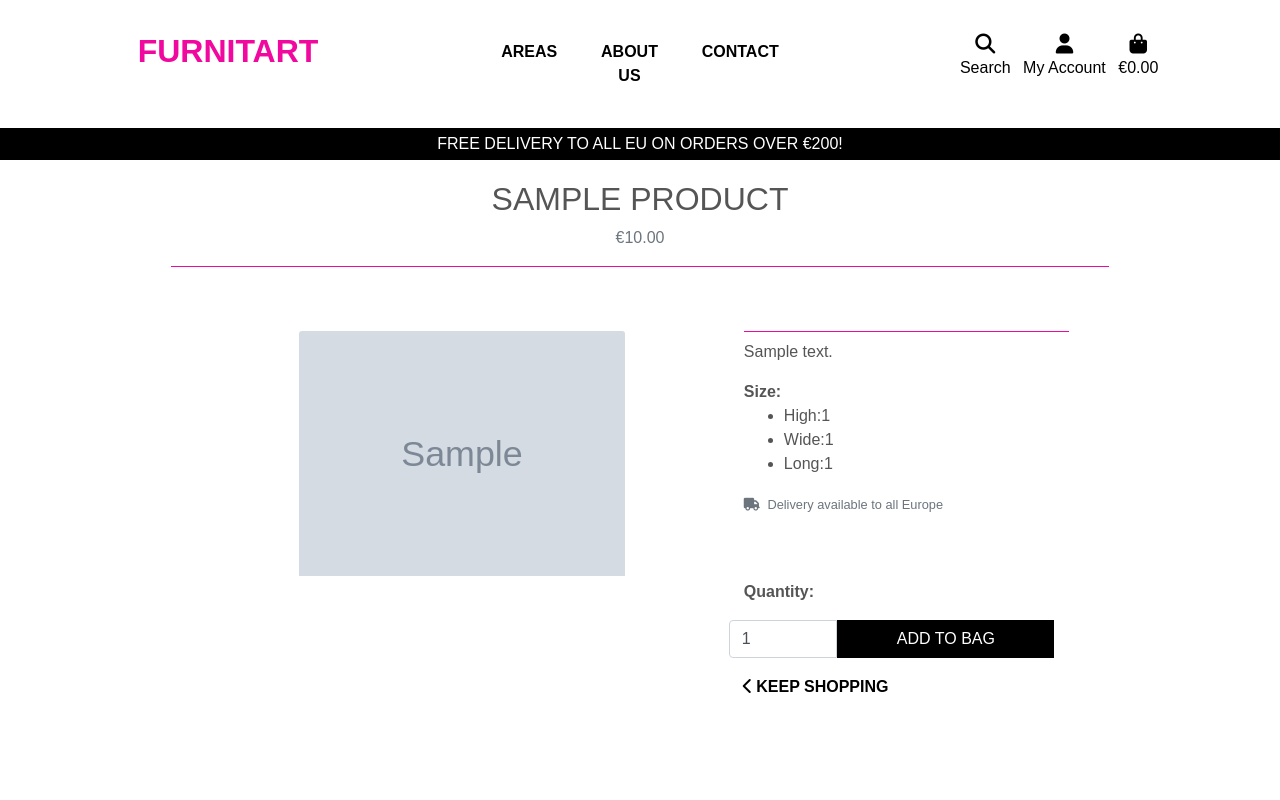
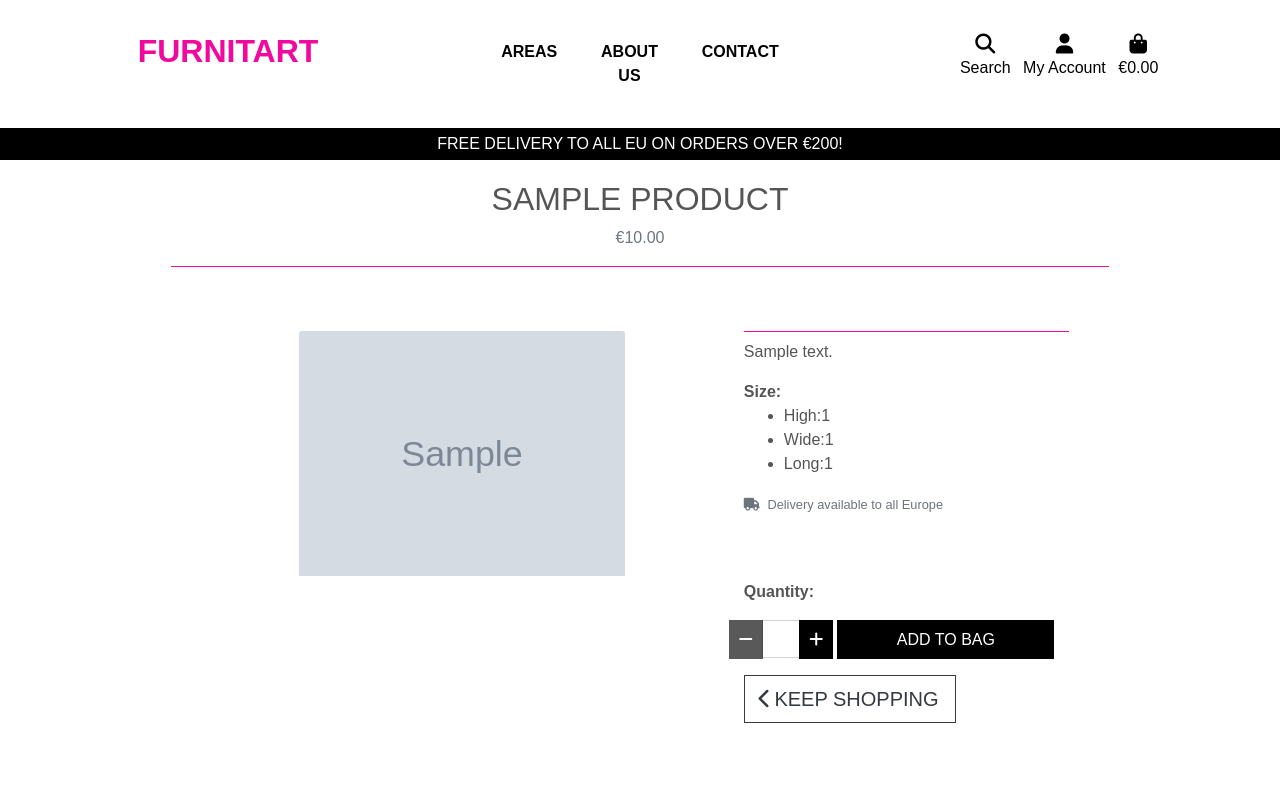
Before and after one commit to belli29/furnitart, a Django app: page /products/1 in a window 1280 px wide. Run offline with Django 3.2, Linux system fonts and the light colour scheme; tables that the repository leaves empty hold one stand-in row (values such as "Sample post"); grey boxes marked "Sample" are stand-in pictures; some libraries are stand-ins or nearby versions; some web fonts are replaced.

Commit message:
added quantity_input_script.html

```diff
--- a/bag/templates/bag/bag.html
+++ b/bag/templates/bag/bag.html
@@ -58,8 +58,8 @@
                                         </tr>
 
                                                 {% if free_delivery_delta > 0 %}
-                                                    <p class="mb-1 text-danger">
-                                                        You could get free delivery by spending just <strong>${{ free_delivery_delta }}</strong> more!
+                                                    <p class="mb-1 text-color-pr">
+                                                        You could get free delivery by spending just <strong>€{{ free_delivery_delta }}</strong> more!
                                                     </p>
                                                 {% endif %}
                                             </td>
@@ -82,7 +82,7 @@
                     <div class="col-lg-6 offset-lg-3 text-center">
                         <div class="row">
                             <div class="col-12 col-lg-6 col-lg order-last order-lg-first">
-                                <a href="{% url 'products' %}" class="btn btn-outline-black rounded-0 btn-lg">
+                                <a href="{% url 'products' %}" class="btn btn-outline-dark rounded-0 btn-lg">
                                     <span class="icon">
                                         <i class="fas fa-chevron-left"></i>
                                     </span>
--- a/products/templates/products/product_details.html
+++ b/products/templates/products/product_details.html
@@ -60,13 +60,32 @@
                                     <p class="mt-3"><strong>Quantity:</strong></p>
                                     <div class="form-group">
                                         <div class="input-group row">
-                                            <input class="form-control qty_input col-4" type="number" name="quantity" value="1" min="1" max="{{ product.available_quantity}}" data-item_id="{{ product.id }}" id="id_qty_{{ product.id }}">
-                                            <input type="submit" class="btn btn-black rounded-0 text-uppercase col-8 " value="Add to Bag" >
+                                            <div class="input-group-prepend">
+                                                <button class="btn btn-black rounded-0 decrement-qty"
+                                                    data-item_id="{{ product.id}}" id="decrement-qty_{{ product.id }}">
+                                                    <span class="icon">
+                                                        <i class="fas fa-minus"></i>
+                                                    </span>
+                                                </button>
+                                            </div>
+                                            <input class="form-control qty_input col-4" type="number"
+                                                name="quantity" value="1" min="1" max="{{ product.available_quantity}}"
+                                                data-item_id="{{ product.id }}"
+                                                id="id_qty_{{ product.id }}">
+                                            <div class="input-group-append">
+                                                <button class="btn btn-black rounded-0 increment-qty"
+                                                    data-item_id="{{ product.id}}" id="increment-qty_{{ product.id }}">
+                                                    <span class="icon">
+                                                        <i class="fas fa-plus"></i>
+                                                    </span>
+                                                </button>
+                                            </div>
+                                            <input type="submit" class="ml-1 btn btn-black rounded-0 text-uppercase col-8 " value="Add to Bag" >
                                         </div>
                                     </div>
                                 </div>
-                                <div class="col-12">
-                                    <a href="{% url 'products' %}" class="font-weight-bold text-black mt-5">
+                                <div class="col-12 ">
+                                    <a href="{% url 'products' %}" class="btn btn-outline-dark rounded-0 btn-lg">
                                         <span class="icon">
                                             <i class="fas fa-chevron-left"></i>
                                         </span>
@@ -82,4 +101,11 @@
             </div>
         </div>
     </div>
+    <! -- hidden div for max value quantity item -->
+    <div class="d-none" id="max-qty_{{ product.id }}">{{ product.available_quantity}}</div>
 {% endblock %}
+
+{% block postloadjs %}
+{{ block.super}}
+{% include 'products/includes/quantity_input_script.html' %}
+{% endblock %}
```
Also changed, not shown: products/templates/products/includes/quantity_input_script.html (added, +46 -0 lines), products/views.py (line endings or trailing spaces).
